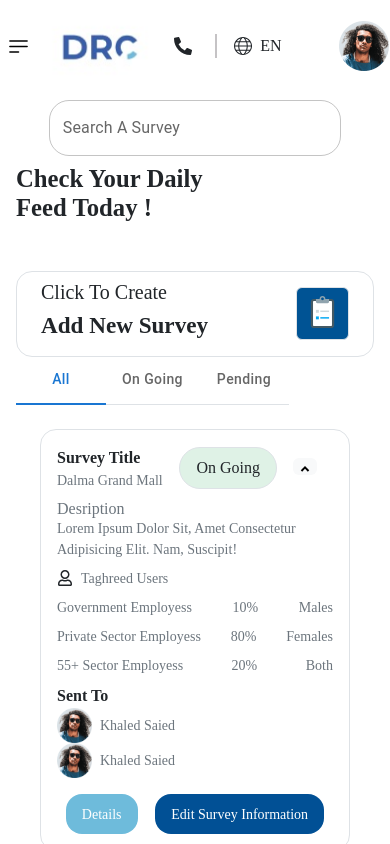
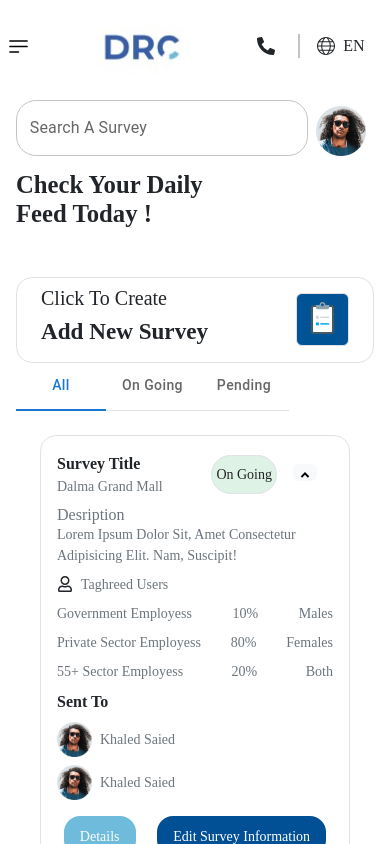
Before and after one commit to mohamedgaber-136/Drc-Survey, a React (Vite) app: page / in a window 390 px wide. Shown: the top 844 px of the page. Built offline with nearby package versions, Linux system fonts and the light colour scheme; a web font is replaced by a local one.

Commit message:
newFeature..

```diff
--- a/src/Components/NavBar.jsx
+++ b/src/Components/NavBar.jsx
@@ -49,9 +49,7 @@ export const NavBar = ({setOpen ,open}) => {
         </div>
         </div>
 
-        <div className="d-flex d-md-none">
-          <ProfileDropDown/>
-        </div>
+
       </div>
 
     </div>
@@ -63,6 +61,9 @@ export const NavBar = ({setOpen ,open}) => {
   variant="outlined"
   className="w-75"
   />
+   <div className="d-flex d-md-none">
+          <ProfileDropDown/>
+        </div>
   </div>
     </div>
 
--- a/src/Components/SurveyCard.jsx
+++ b/src/Components/SurveyCard.jsx
@@ -11,8 +11,8 @@ export const SurveyCard = ({state}) => {
             <small className='text-secondary'>Dalma grand mall</small>
             </div>
             <div className="state d-flex ">
-                <div className={`border d-flex px-3 py-2 rounded-pill ${state=='On Going'?'bg-onGoing':'bg-Pending'}`}>
-                <span>{state}</span>
+                <div className={`border d-flex px-1 py-2 rounded-pill ${state=='On Going'?'bg-onGoing':'bg-Pending'}`}>
+                <small>{state}</small>
                 </div>
                 <button className="px-3 bg-transparent border-0"><span className=" bg-body-tertiary rounded">
                 <RiArrowDropUpLine size={24}/></span></button>
@@ -44,7 +44,7 @@ export const SurveyCard = ({state}) => {
                     <small className="text-secondary">both</small>
                 </div>
             </div>
-            <div className="SendTo d-flex flex-column my-2">
+            <div className="SendTo d-flex gap-2 gap-md-0 flex-column my-2">
                 <b>Sent to</b>
                 <div className="d-flex gap-2 align-items-center">
                     <img src={img} width={'35px'} alt="" />
@@ -60,7 +60,7 @@ export const SurveyCard = ({state}) => {
                 </div>
             </div>
         </div>
-        <div className="buttons w-100 d-flex justify-content-around">
+        <div className="buttons w-100 d-flex gap-2 gap-md-0 justify-content-around">
             <button className="text-white p-2 px-3 rounded-4 rounded border-0" style={{backgroundColor:'#6ebbdb'}}>
                 <small>Details</small>
             </button>
```
